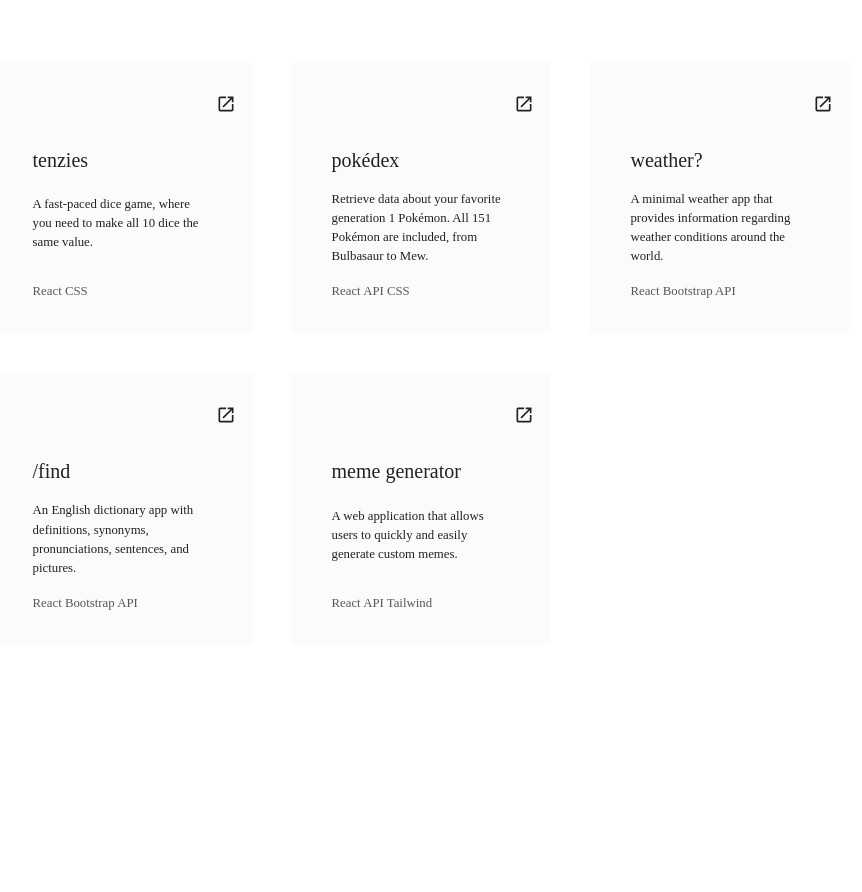
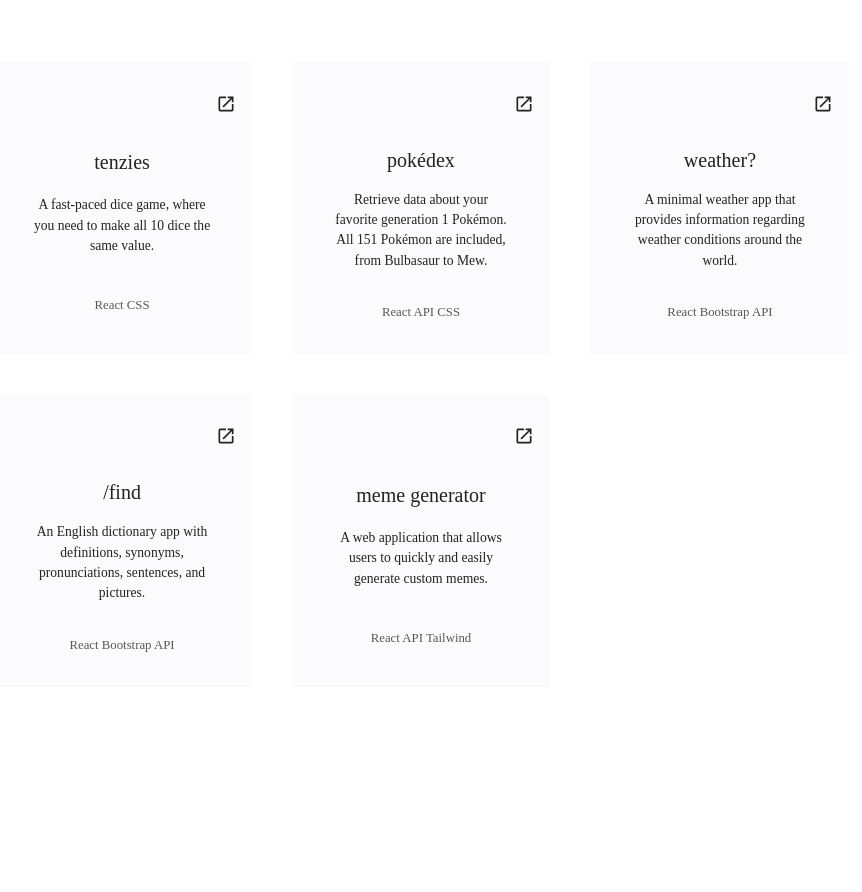
Before and after one commit to jieunchung/portfolio-website, a React (Create React App) app: page / in a window 1280 px wide. Shown: the part 1860-2752 px from the top of the page, without its empty margins (219-1081 px from the left). Built offline with nearby package versions, Linux system fonts and the light colour scheme.

Commit message:
Layout fixes

```diff
--- a/src/components/About.js
+++ b/src/components/About.js
@@ -8,7 +8,7 @@ const About = (props) => {
       name="about"
       className={`w-full flex py-28 items-center relative z-10 xl:min-h-screen flex-col md:flex-row bg-[#fbfbfd] ${
         props.darkMode && "bg-[#2A2A2A]"
-      } overflow-scroll`}
+      }`}
     >
       {/* container */}
       <Fade triggerOnce={true}>
--- a/src/components/Work.js
+++ b/src/components/Work.js
@@ -64,7 +64,7 @@ const Work = (props) => {
         </div>
         {/* works */}
         <Fade cascade damping={0.2} direction="up" triggerOnce={true}>
-          <ul className="w-10/12 2xl:w-[80%] mx-auto border-[transparent] grid grid-cols-1 xl:grid-cols-3 justify-center gap-2 font-[Vollkorn] flex-wrap">
+          <ul className="w-full xl:w-10/12 2xl:w-[80%] mx-auto border-[transparent] grid grid-cols-1 md:grid-cols-2 xl:grid-cols-3 justify-center gap-2 font-[Vollkorn]">
             {Works.map((work, index) => {
               return (
                 <li
@@ -74,20 +74,20 @@ const Work = (props) => {
                   } min-h-[10rem]`}
                 >
                   <a
-                    className="flex justify-end m-4 text-xl pt-2 xl:pt-4"
+                    className="flex justify-end m-4 text-md md:text-xl pt-2 xl:pt-4"
                     href={work.url}
                     target="_blank"
                     rel="noreferrer"
                   >
                     <MdOpenInNew />
                   </a>
-                  <h4 className="flex-1 px-10 xl:py-2 text-xl 2xl:text-2xl VollkornSC my-2 lowercase">
+                  <h4 className="flex-1 px-4 md:px-10 xl:py-2 flex items-center justify-center text-center text-[1.2rem] xl:text-xl 2xl:text-2xl VollkornSC my-2 lowercase">
                     {work.title}
                   </h4>
-                  <p className="flex-1 px-10 flex items-center justify-center text-[0.8rem] 2xl:text-[0.9rem]">
+                  <p className="flex-1 px-4 text-center sm:px-10 flex items-center justify-center text-[0.8rem] lg:text-[0.85rem] 2xl:text-[0.9rem]">
                     {work.description}
                   </p>
-                  <footer className="flex-1 px-10 pb-2 xl:pb-4 flex items-end text-[0.7rem] xl:text-[0.8rem] opacity-[75%] my-4">
+                  <footer className="flex-1 px-4 md:px-10 py-2 flex items-center justify-center xl:py-4 text-[0.7rem] lg:text-[0.75rem] xl:text-[0.8rem] opacity-[75%] my-4">
                     {work.technologies}
                   </footer>
                 </li>
```
